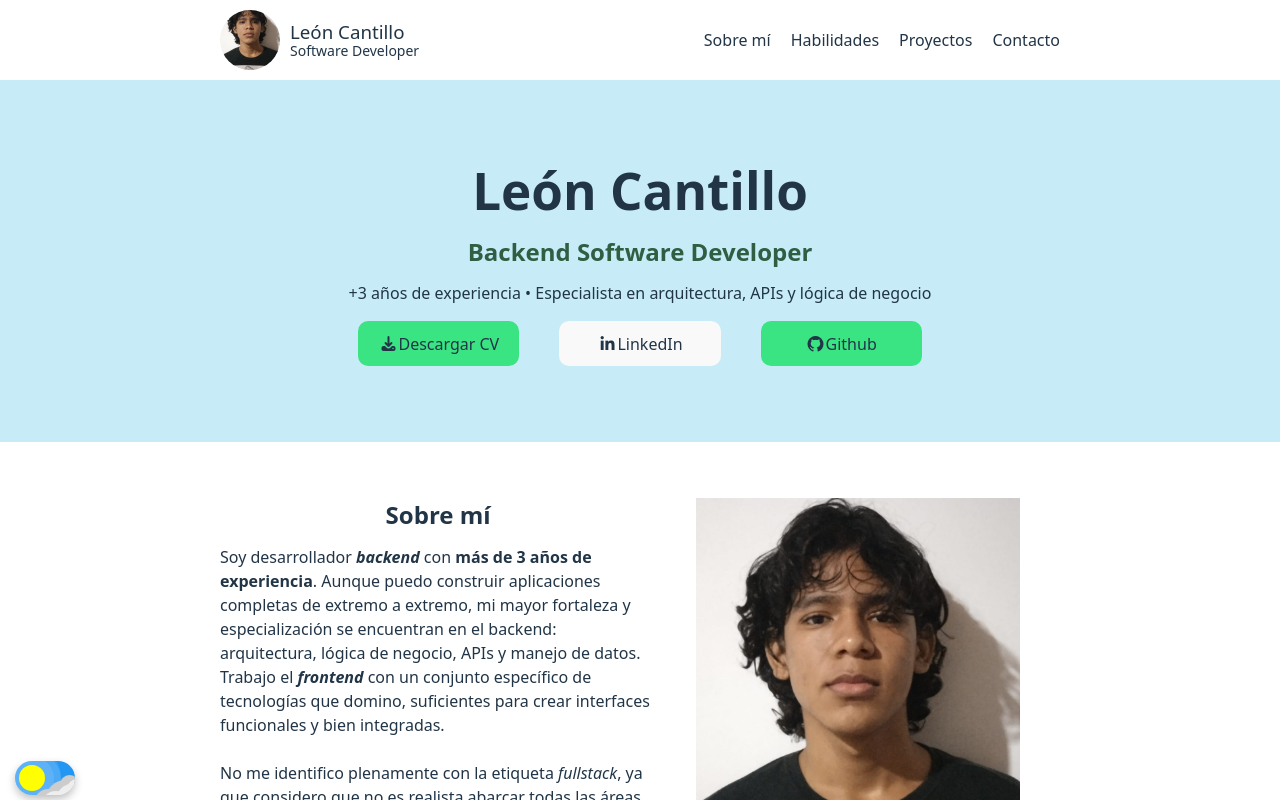
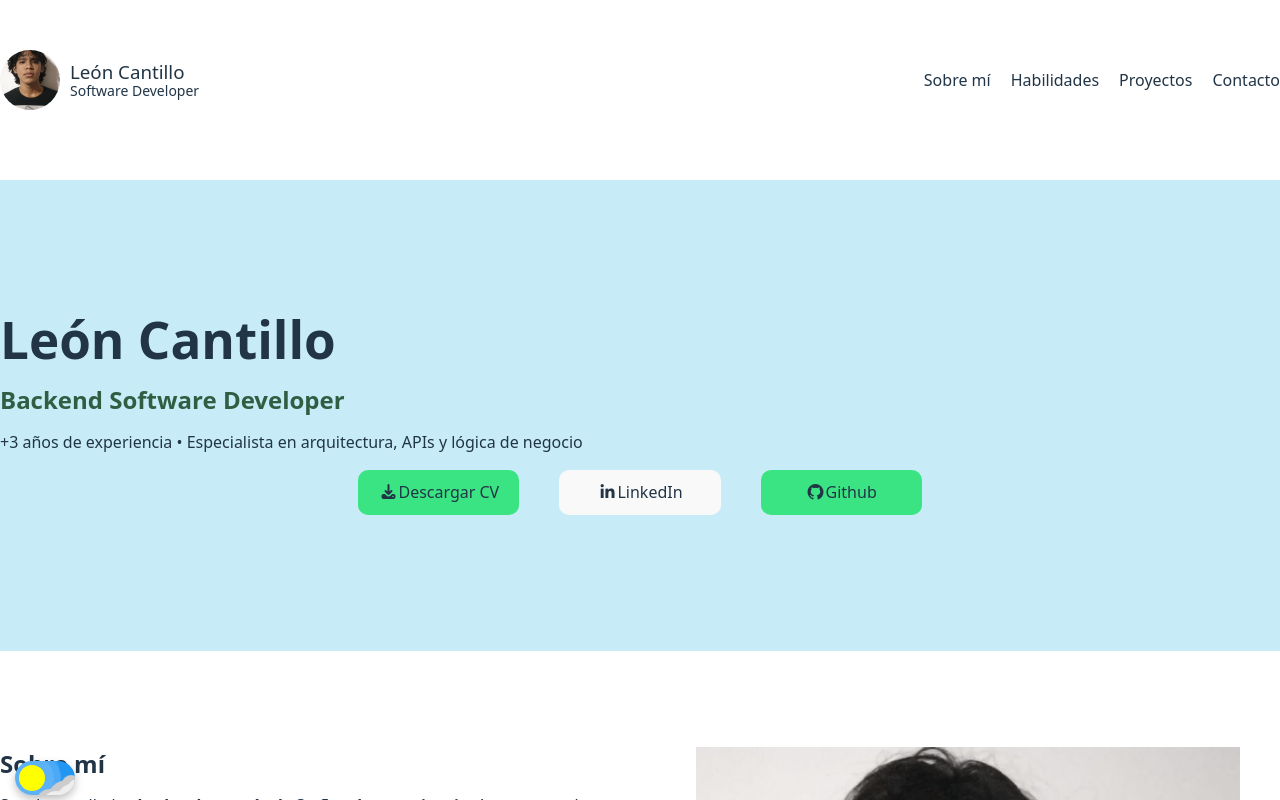
Before and after one commit to leoncantillo/portfolio, a React (Vite) app: page / in a window 1280 px wide. Shown: the top 800 px of the page. Built offline with nearby package versions, Linux system fonts and the light colour scheme.

Commit message:
[UPDATE] More general layout.

```diff
--- a/src/components/Layout.jsx
+++ b/src/components/Layout.jsx
@@ -1,10 +1,15 @@
 import '../styles/Layout.scss';
 
-function Layout({ children }) {
+function Layout({
+  children,
+  className = "",
+  id,
+  as: Component = "section",
+}) {
   return (
-    <div className="page-container">
+    <Component id={id} className={`section-layout ${className}`}>
       {children}
-    </div>
+    </Component>
   );
 }
 
```
